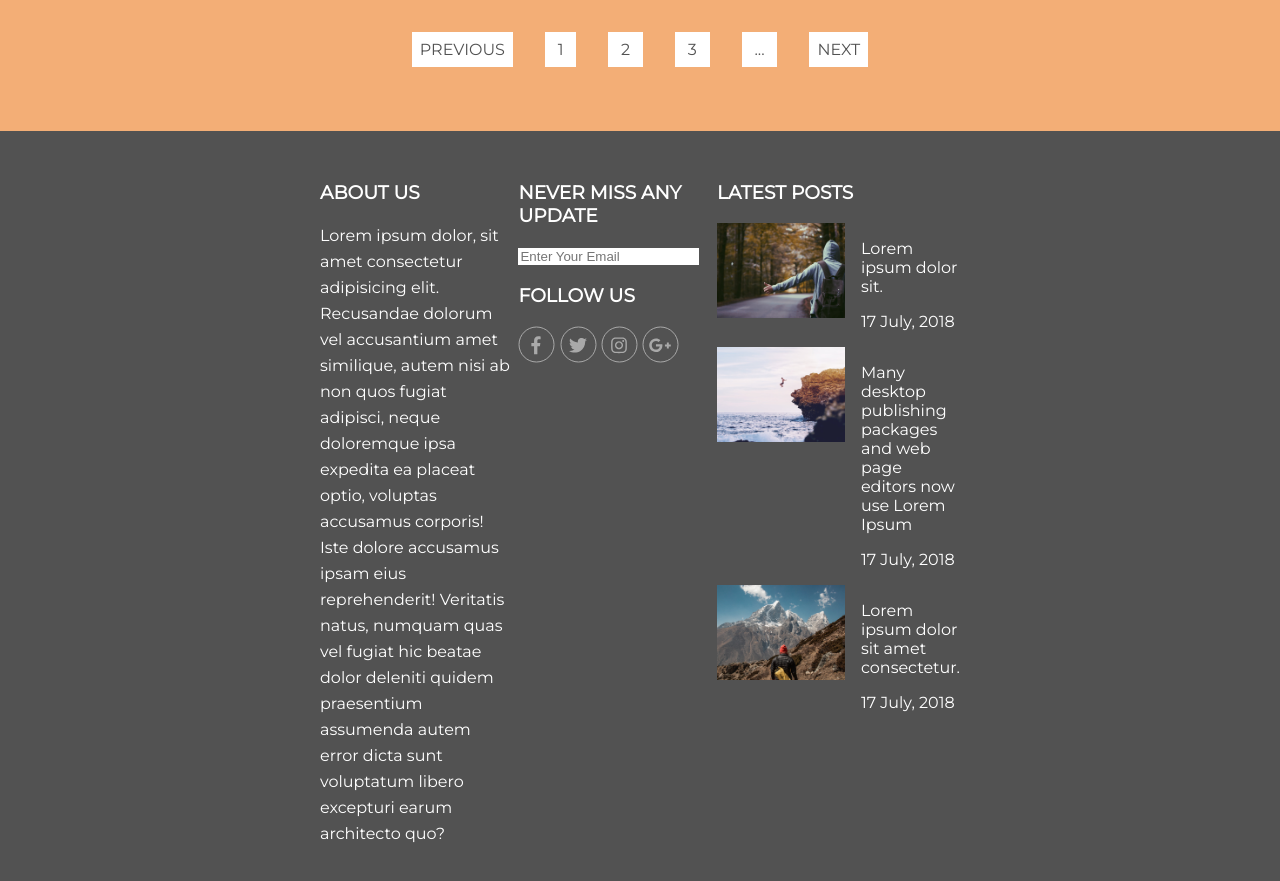
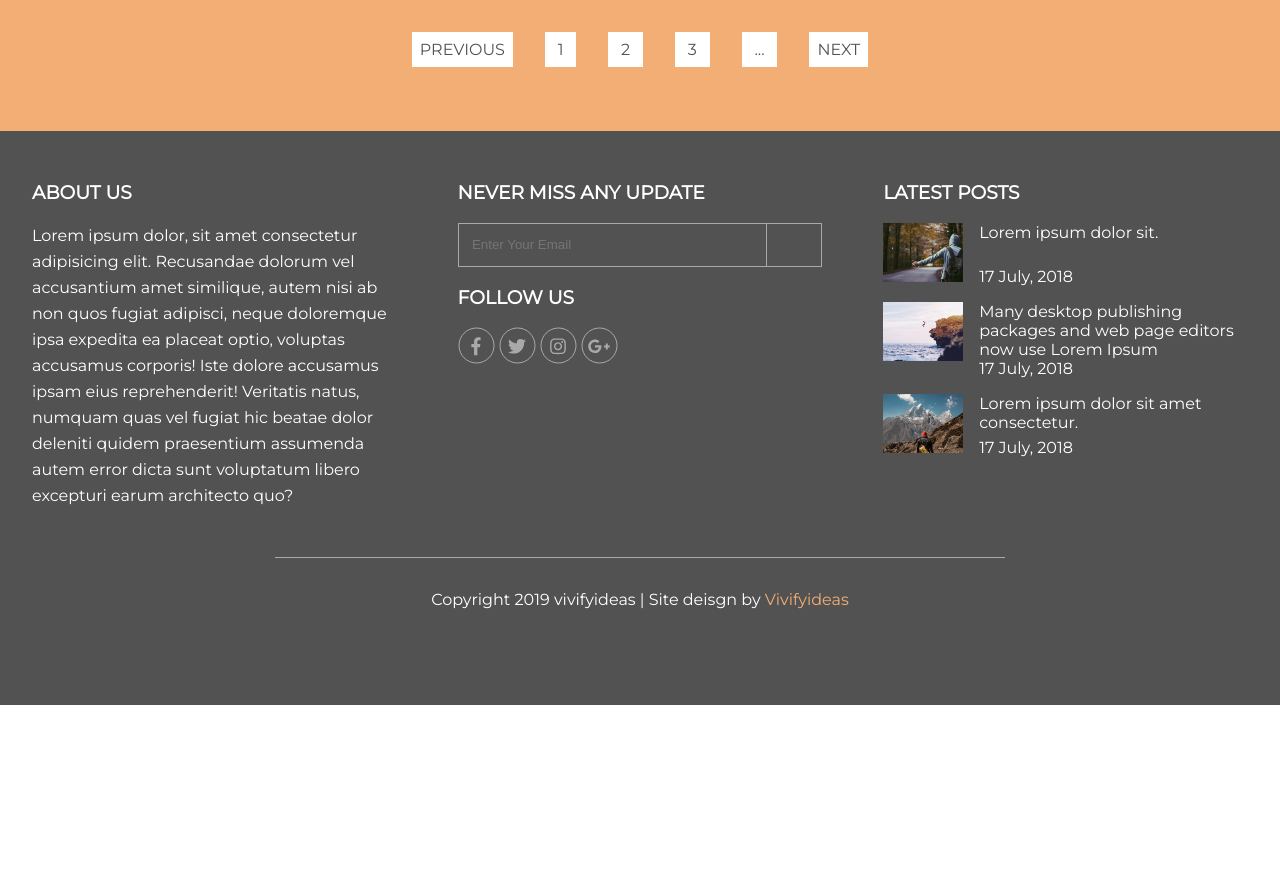
Before and after one commit to dragan023/creative_lifestyle_blog, a website: page index.html in a window 1280 px wide. Shown: the part 2740-3621 px from the top of the page. After the commit the page ends 3445 px from the top, so only its background shows below. Drawn offline with Linux system fonts and the light colour scheme.

Commit message:
footer finished

```diff
--- a/index.html
+++ b/index.html
@@ -244,6 +244,7 @@
     </section>
 
     <footer class="footer">
+        <div class="footer__wrapper">
             <div class="footer__about">
                 <h3 class="footer__heading">About us</h3>
                 <p class="footer__about-paragraph">Lorem ipsum dolor, sit amet consectetur adipisicing elit. Recusandae dolorum vel accusantium amet similique, autem nisi ab non quos fugiat adipisci, neque doloremque ipsa expedita ea placeat optio, voluptas accusamus corporis! Iste dolore accusamus ipsam eius reprehenderit! Veritatis natus, numquam quas vel fugiat hic beatae dolor deleniti quidem praesentium assumenda autem error dicta sunt voluptatum libero excepturi earum architecto quo?</p>
@@ -343,6 +344,8 @@
                     </div>
                 </div>
             </div>
+        </div>
+        <span class="footer__copyright">Copyright 2019 vivifyideas | Site deisgn by <a class="footer__link" href="#">Vivifyideas</a></span>
     </footer>
 </body>
 </html>
--- a/scss/components/_footer.scss
+++ b/scss/components/_footer.scss
@@ -1,9 +1,24 @@
 .footer {
-    display: flex;
     background: $gray;
     color: #fff;
     padding: 2em 20em;
+
+    @include for-desktop() {
+        padding: 2em;
+    }
+}
+
+.footer__wrapper {
+    display: flex;
     justify-content: space-between;
+
+    @include for-tablet() {
+        flex-direction: column;
+    }
+
+    @include for-mobile() {
+        // text-align: center;
+    }
 }
 
 .footer__heading {
@@ -21,14 +36,22 @@
 
 .footer__update {
     flex: 0 0 30%;
+
+    @include for-mobile() {
+        margin: 5em 0;
+    }
 }
 
-.footer__email-input {
-    border: 1px solid gray;
+.footer__email-input-box {
+    border: 1px solid $gray--light;
 }
 
 .footer__email-input {
     border: none;
+    background: none;
+    border-right: 1px solid $gray--light;
+    width: 85%;
+    padding: 1em;
 }
 
 .footer__posts {
@@ -36,6 +59,7 @@
 }
 
 .footer__item-paragraph {
+    margin: 0;
 }
 
 .footer-wrapper__social {
@@ -46,19 +70,41 @@
 .footer__post-item {
     display: flex;
     margin: 1em 0;
+
+    @include for-mobile() {
+        flex-direction: column;
+    }
 }
 
-// .footer__item-content {
-//     display: flex;
-//     flex-direction: column;
-//     justify-content: space-between;
-// }
+.footer__item-content {
+    display: flex;
+    flex-direction: column;
+    justify-content: space-between;
+}
 
 .footer__item-img-box {
     margin-right: 1em;
 }
 
 .footer__post-img {
-    width: 8em;
+    width: 5em;
     height: auto;
 }
+
+.footer__copyright {
+    border-top: 1px solid $gray--light;
+    margin: 2em auto;
+    text-align: center;
+    display: block;
+    width: 60%;
+    padding: 2em;
+
+    @include for-tablet() {
+        padding: .5em;
+    }
+}
+
+.footer__link {
+    color: $orange;
+    text-decoration: none;
+}
```
Also changed, not shown: dist/css/styles.css. Lines whose indentation alone changed are shown as unchanged.
